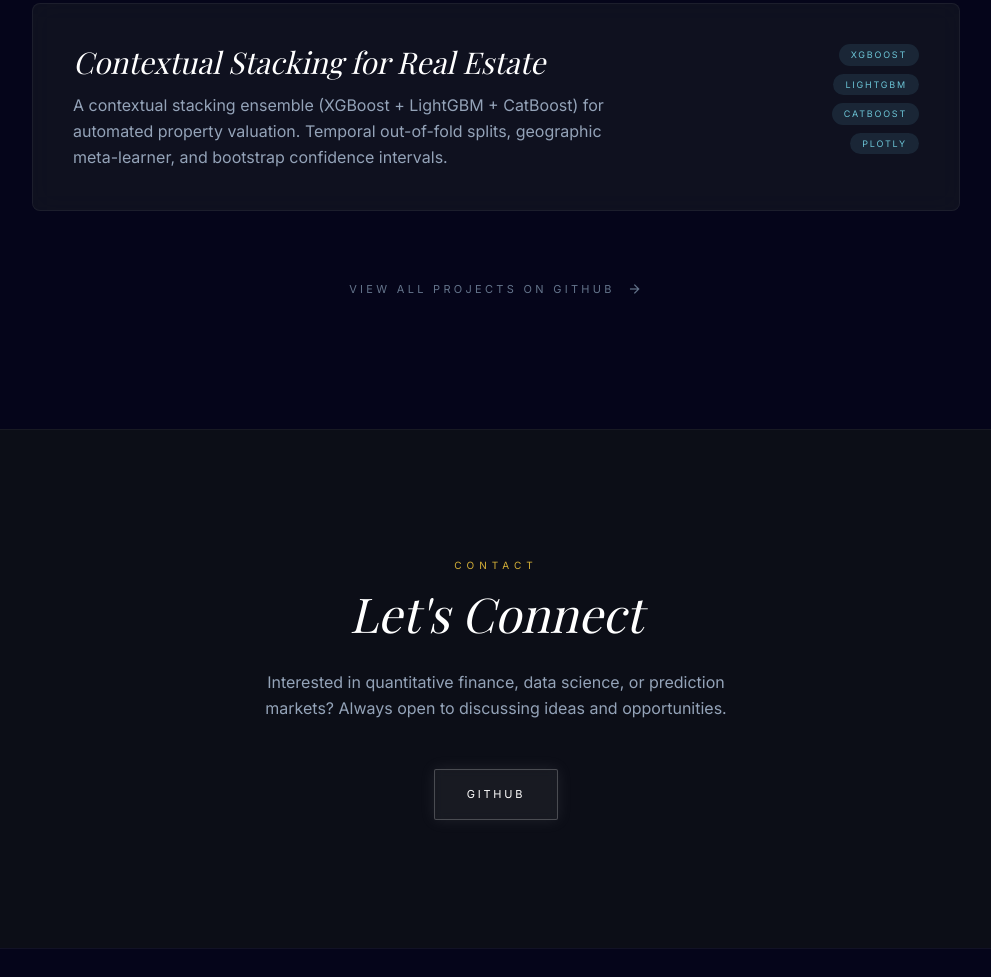
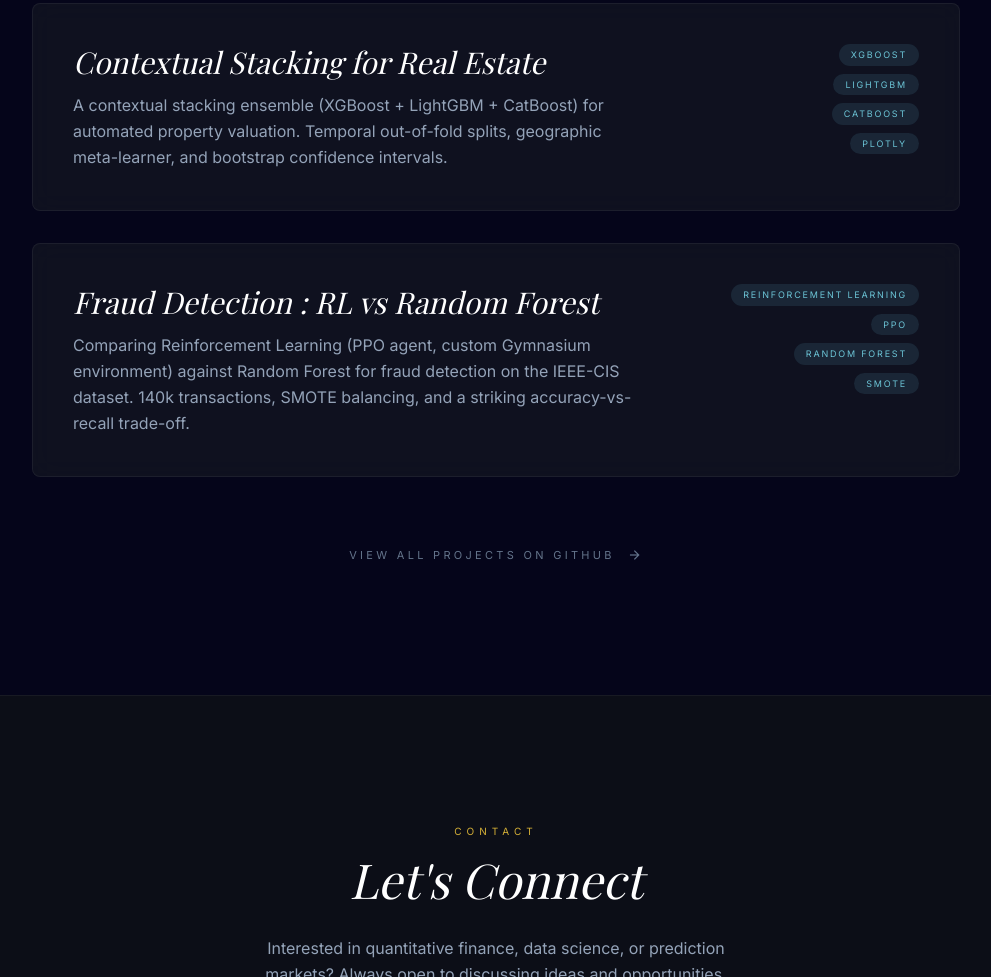
Before and after one commit to leodid68/leodid68.github.io, a plain HTML site: page index.html in a window 1280 px wide. Shown: the part 1651-2628 px from the top of the page, without its empty margins (144-1135 px from the left). Drawn offline with nearby package versions, Linux system fonts and the light colour scheme; a web font is replaced by a local one.

Commit message:
Add IEEE-CIS fraud detection RL vs Random Forest project

```diff
--- a/index.html
+++ b/index.html
@@ -237,6 +237,24 @@
                 </div>
             </a>
 
+            <!-- Fraud Detection RL -->
+            <a href="https://github.com/leodid68/Data-Science/blob/main/IIIE%20CEE%20Reinforcement%20Learning" target="_blank" rel="noopener" class="project-card ghost-border bg-surface-container/60 backdrop-blur-md rounded-lg p-8 md:p-10 mb-8 block fade-in-up group">
+                <div class="flex flex-col md:flex-row md:items-start md:justify-between gap-6">
+                    <div>
+                        <h3 class="font-serif-elegant text-2xl md:text-3xl text-white italic mb-3 group-hover:text-metallic-gold transition-colors duration-500">Fraud Detection : RL vs Random Forest</h3>
+                        <p class="text-slate-400 leading-relaxed max-w-xl">
+                            Comparing Reinforcement Learning (PPO agent, custom Gymnasium environment) against Random Forest for fraud detection on the IEEE-CIS dataset. 140k transactions, SMOTE balancing, and a striking accuracy-vs-recall trade-off.
+                        </p>
+                    </div>
+                    <div class="flex flex-wrap gap-2 md:flex-col md:items-end shrink-0">
+                        <span class="text-[9px] uppercase tracking-[0.2em] bg-electric-blue/10 text-electric-blue/80 px-3 py-1 rounded-full">Reinforcement Learning</span>
+                        <span class="text-[9px] uppercase tracking-[0.2em] bg-electric-blue/10 text-electric-blue/80 px-3 py-1 rounded-full">PPO</span>
+                        <span class="text-[9px] uppercase tracking-[0.2em] bg-electric-blue/10 text-electric-blue/80 px-3 py-1 rounded-full">Random Forest</span>
+                        <span class="text-[9px] uppercase tracking-[0.2em] bg-electric-blue/10 text-electric-blue/80 px-3 py-1 rounded-full">SMOTE</span>
+                    </div>
+                </div>
+            </a>
+
             <!-- GitHub link -->
             <div class="text-center mt-16 fade-in-up">
                 <a href="https://github.com/leodid68" target="_blank" rel="noopener" class="inline-flex items-center gap-3 text-[11px] uppercase tracking-[0.3em] text-slate-500 hover:text-metallic-gold transition-colors duration-500">
```
